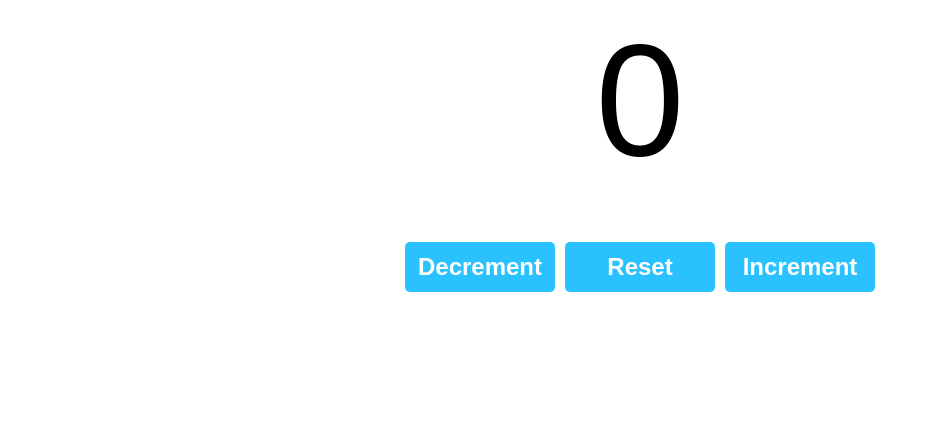
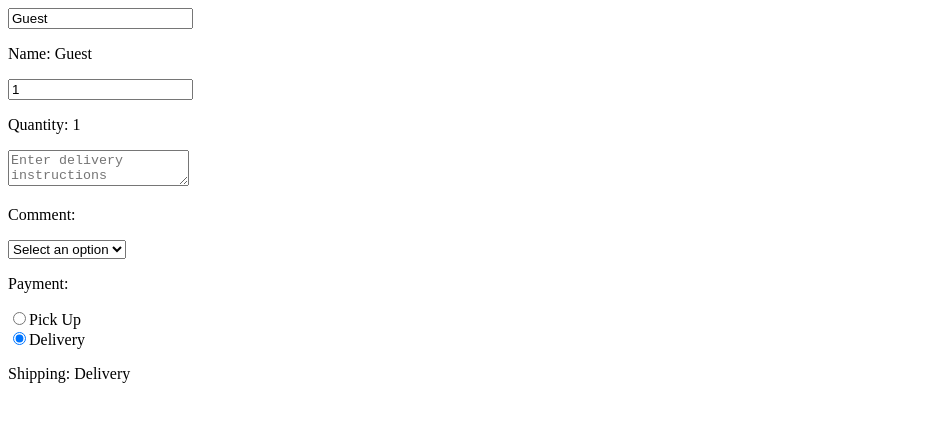
Before and after one commit to viniciusquintana/react-course-brocode, a React (Vite) app in the folder my-react-app/: page / in a window 1280 px wide. Shown: the top 422 px of the page, without its empty margins (0-930 px from the left). Built offline with nearby package versions, Linux system fonts and the light colour scheme.

Commit message:
finish onChange event handler lesson

```diff
--- a/my-react-app/src/App.jsx
+++ b/my-react-app/src/App.jsx
@@ -1,6 +1,7 @@
-import Counter from "./Counter.jsx";
+
+import MyComponent from "./MyComponent.jsx";
 
 function App() {
-  return(<Counter />)
+  return(<MyComponent />)
 }
 export default App;
--- a/my-react-app/src/MyComponent.jsx
+++ b/my-react-app/src/MyComponent.jsx
@@ -5,30 +5,63 @@
 function MyComponent(){
 
   const [name, setName] = useState("Guest");
-  const [age, setAge] = useState(0);
-  const [isEmployed, setIsEmployed] = useState(false)
+  const [quantity, setQuantity] = useState(1);
+  const [comment, setComment] = useState("");
+  const [payment, setPayment] = useState("");
+  const [shipping, setShipping] = useState("Delivery");
 
-  const updateName = () => {
-    setName("Vinny");
+  function handleNameChange(event) {
+    setName(event.target.value);
   }
 
-  const incrementAge = () => {
-    setAge(age + 1);
+  function handleQuantityChange(event) {
+    setQuantity(event.target.value);
   }
 
-  const toggleEmployedStatus = () => {
-    setIsEmployed(!isEmployed);
+  function handleCommentChange(event) {
+    setComment(event.target.value);
   }
 
-  return( <div>
-            <p>Name: {name}</p>
-            <button onClick={updateName}>Set Name</button>
+  function handlePaymentChange(event) {
+    setPayment(event.target.value);
+  }
 
-            <p>Age: {age}</p>
-            <button onClick={incrementAge}>Increment Age</button>
+  function handleShippingChange(event) {
+    setShipping(event.target.value);
+  }
 
-            <p>Is employed: {isEmployed ? "Yes" : "No"}</p>
-            <button onClick={toggleEmployedStatus}>Toggle Status</button>
-          </div>);
+  return(<div>
+    <input value={name} onChange={handleNameChange}/>
+    <p>Name: {name}</p>
+
+    <input value={quantity} onChange={handleQuantityChange} type='number'/>
+    <p>Quantity: {quantity}</p>
+
+    <textarea value={comment} onChange={handleCommentChange}
+    placeholder='Enter delivery instructions'/>
+    <p>Comment: {comment}</p>
+
+    <select value={payment} onChange={handlePaymentChange}>
+      <option value="">Select an option</option>
+      <option value="Visa">Visa</option>
+      <option value="Mastercard">Mastercard</option>
+      <option value="Giftcard">Giftcard</option>
+    </select>
+    <p>Payment: {payment}</p>
+
+    <label>
+      <input  type='radio' value='Pick Up'
+              checked={shipping === 'Pick Up'}
+              onChange={handleShippingChange}/>
+      Pick Up
+    </label> <br/>
+    <label>
+    <input  type='radio' value='Delivery'
+              checked={shipping === 'Delivery'}
+              onChange={handleShippingChange}/>
+      Delivery
+    </label>
+    <p>Shipping: {shipping}</p>
+  </div>);
 }
 export default MyComponent
```
